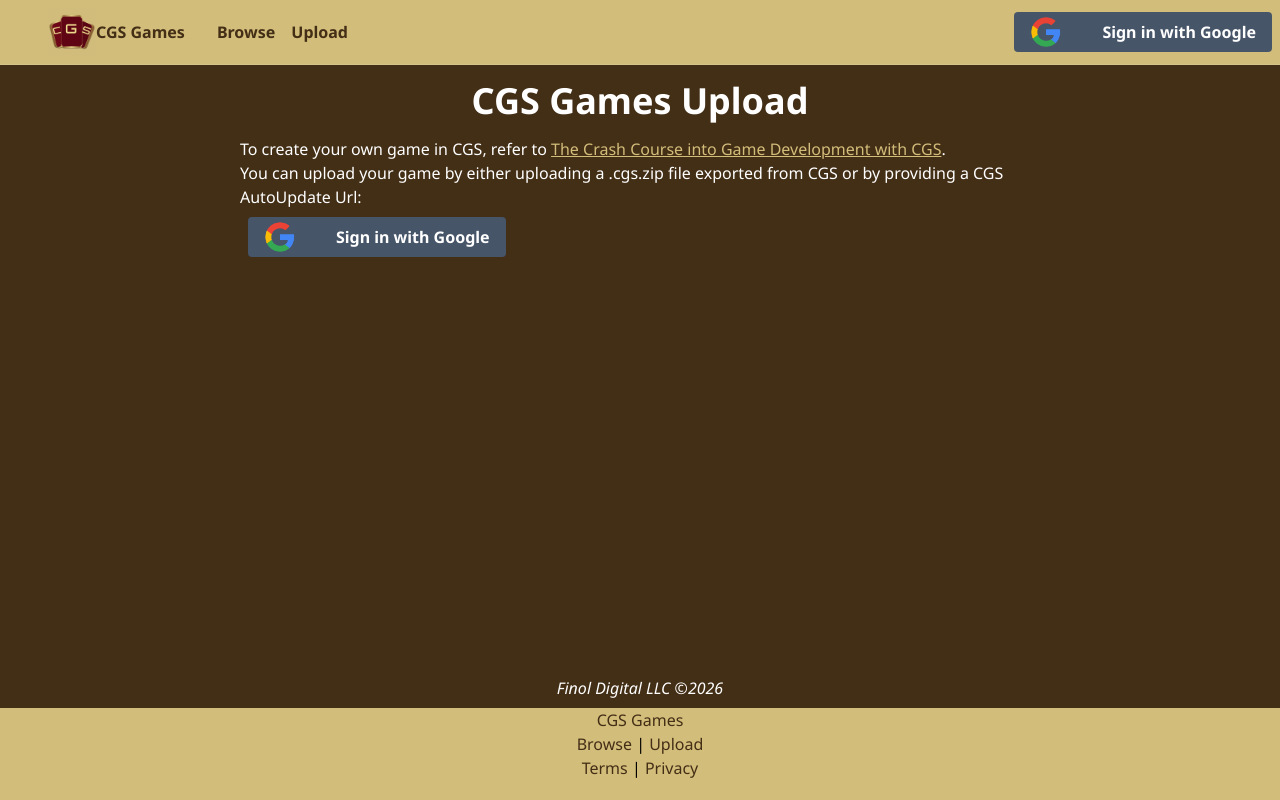
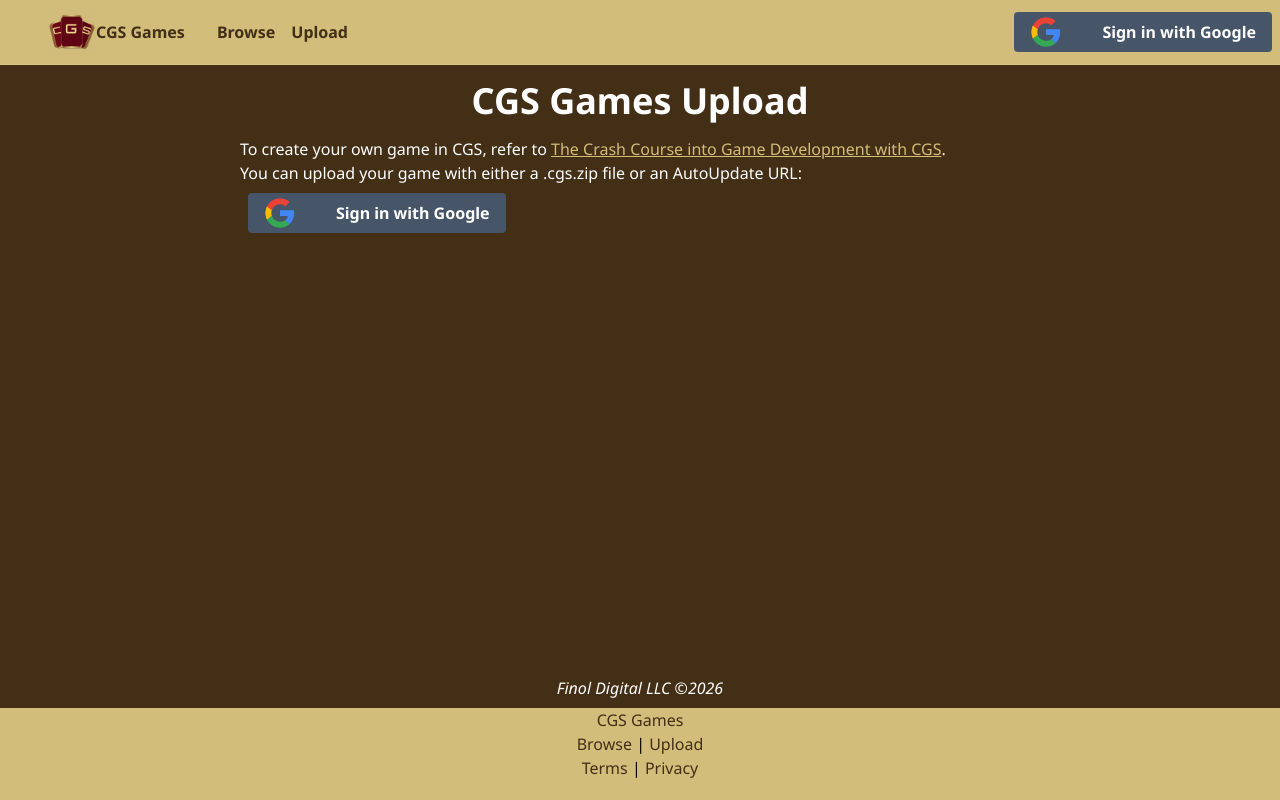
Before and after one commit to finol-digital/cgs-games, a Next.js app: page /upload in a window 1280 px wide. Built offline with nearby package versions, Linux system fonts and the light colour scheme; no server answers.

Commit message:
Update text

```diff
--- a/app/upload/page.tsx
+++ b/app/upload/page.tsx
@@ -27,10 +27,7 @@ export default function Page() {
           </Link>
           .
         </p>
-        <p>
-          You can upload your game by either uploading a .cgs.zip file exported from CGS or by
-          providing a CGS AutoUpdate Url:
-        </p>
+        <p>You can upload your game with either a .cgs.zip file or an AutoUpdate URL:</p>
         <UploadGameForm />
       </main>
       <Footer />
```
